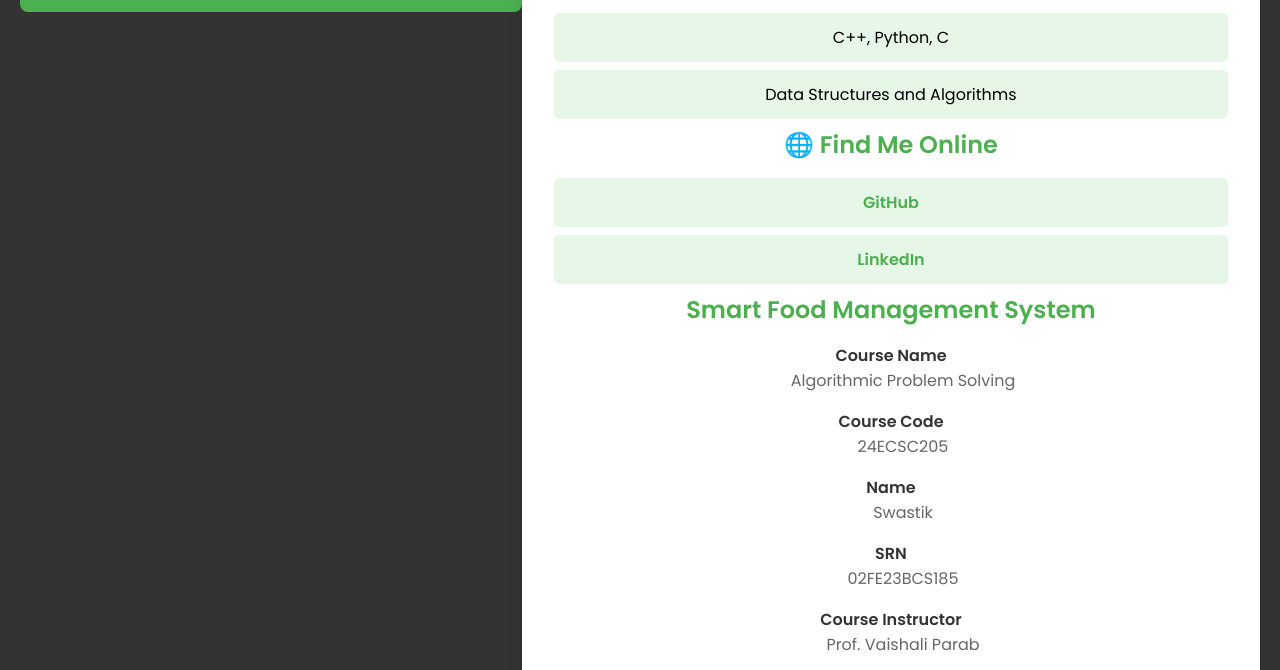
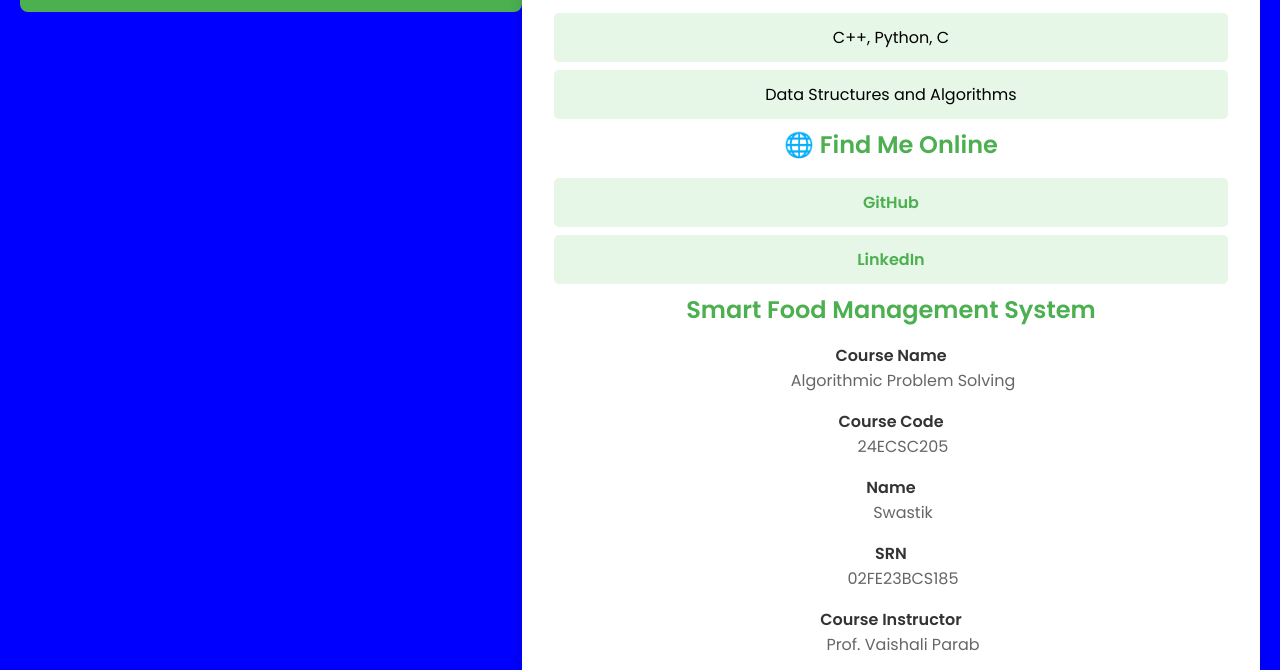
Before and after one commit to Swastik2516/SMART-FOOD-MANAGEMENT-SYSTEM-github.io, a plain HTML site: page index.html in a window 1280 px wide. Shown: the part 234-904 px from the top of the page. Drawn offline with Linux system fonts and the light colour scheme.

Commit message:
Update style.css

```diff
--- a/style.css
+++ b/style.css
@@ -8,7 +8,7 @@
 /* Global Styles */
 body {
     font-family: 'Poppins', sans-serif;
-    background-color: #333333;
+    background-color: #0000FF;
     margin: 0;
     padding: 20px; /* Adding padding to the body to prevent sticking at the top */
     display: flex;
```
